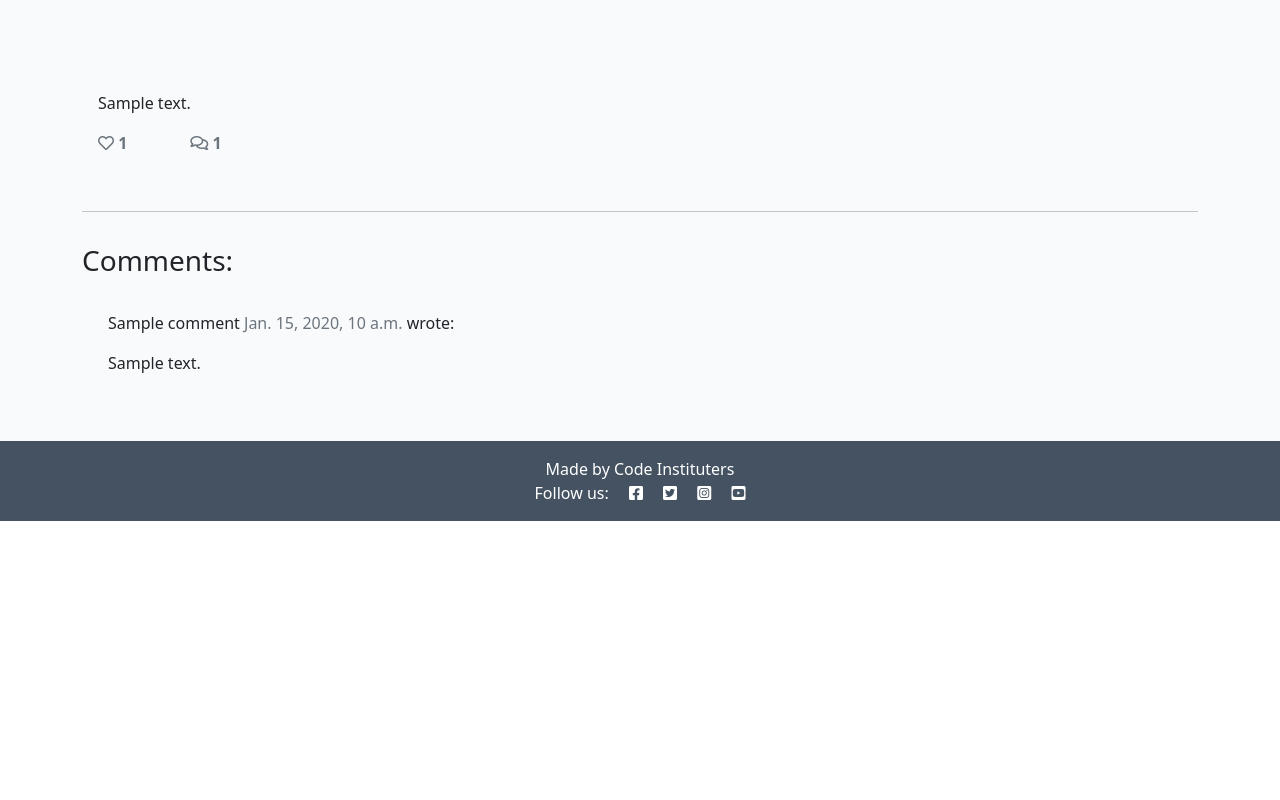
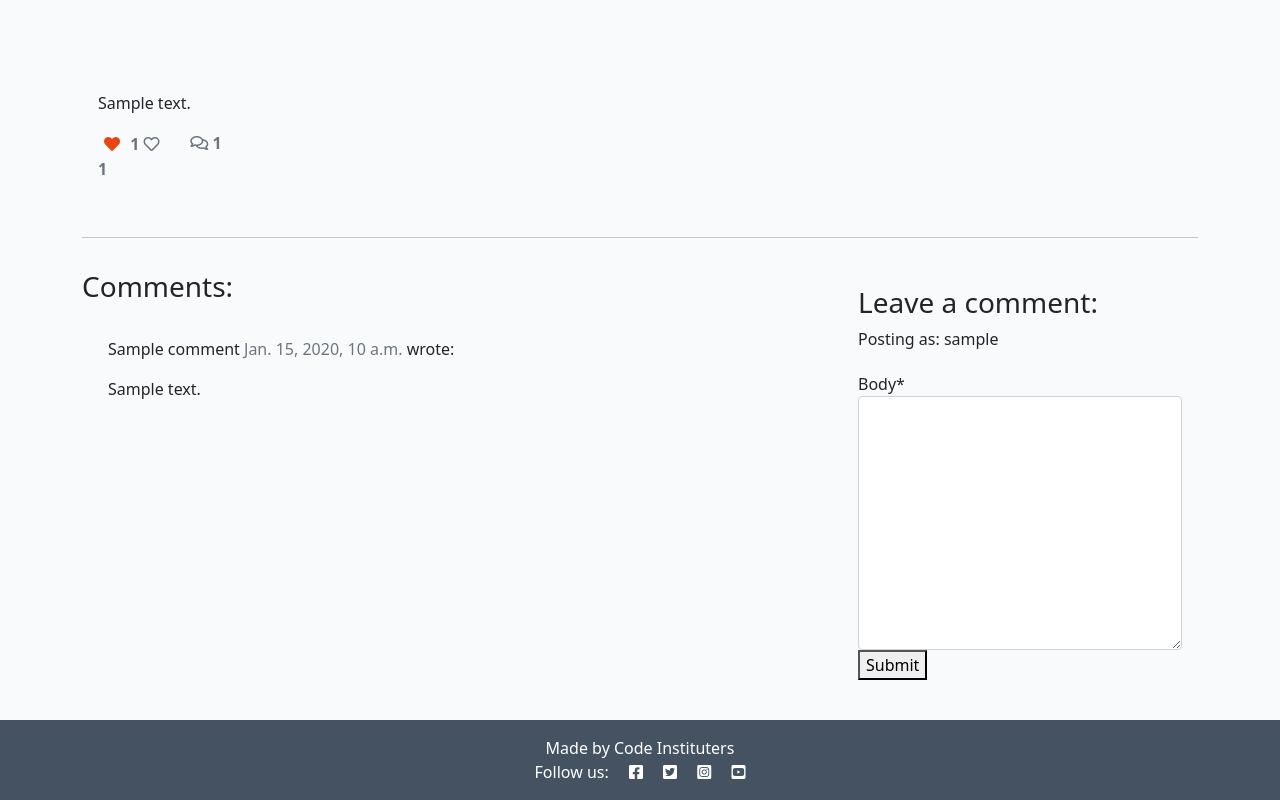
Before and after one commit to snoad96/DjangoBlog, a Django app: a page that uses templates/base.html in a window 1280 px wide. Shown: the part 281-1081 px from the top of the page. Before the commit the page ends 802 px from the top, so only its background shows below. Run offline with Django 3.2, Linux system fonts and the light colour scheme; a user stored in the database is signed in; tables that the repository leaves empty hold one stand-in row (values such as "Sample post"); one stand-in notice (Sample message) is shown; some libraries are stand-ins or nearby versions.

Commit message:
Add and update likes and messages to the blog site

```diff
--- /dev/null
+++ b/blog/forms.py
@@ -0,0 +1,8 @@
+from .models import Comment
+from django import forms
+
+
+class CommentForm(forms.ModelForm):
+    class Meta:
+        model = Comment
+        fields = ('body',)
--- a/blog/urls.py
+++ b/blog/urls.py
@@ -5,4 +5,5 @@ from django.urls import path
 urlpatterns = [
     path('', views.PostList.as_view(), name='home'),
     path('<slug:slug>/', views.PostDetail.as_view(), name='post_detail'),
+    path('like/<slug:slug>', views.PostLike.as_view(), name='post_like'),
 ]
--- a/blog/views.py
+++ b/blog/views.py
@@ -1,6 +1,8 @@
-from django.shortcuts import render, get_object_or_404
+from django.shortcuts import render, get_object_or_404, reverse
 from django.views import generic, View
+from django.http import HttpResponseRedirect
 from .models import Post
+from .forms import CommentForm
 
 
 class PostList(generic.ListView):
@@ -26,6 +28,52 @@ class PostDetail(View):
             {
                 "post": post,
                 "comments": comments,
-                "liked": liked
+                "commented": False,
+                "liked": liked,
+                "comment_form": CommentForm()
             },
         )
+
+    def post(self, request, slug, *args, **kwargs):
+        queryset = Post.objects.filter(status=1)
+        post = get_object_or_404(queryset, slug=slug)
+        comments = post.comments.filter(approved=True).order_by('created_on')
+        liked = False
+        if post.likes.filter(id=self.request.user.id).exists():
+            liked = True
+
+        comment_form = CommentForm(data=request.POST)
+
+        if comment_form.is_valid():
+            comment_form.instance.email = request.user.email
+            comment_form.instance.name = request.user.username
+            comment = comment_form.save(commit=False)
+            comment.post = post
+            comment.save()
+        else:
+            comemnt_form = CommentForm()
+
+        return render(
+            request,
+            "post_detail.html",
+            {
+                "post": post,
+                "comments": comments,
+                "commented": True,
+                "liked": liked,
+                "comment_form": CommentForm()
+            },
+        )
+
+
+class PostLike(View):
+
+    def post(self, request, slug):
+        post = get_object_or_404(Post, slug=slug)
+
+        if post.likes.filter(id=request.user.id).exists():
+            post.likes.remove(request.user)
+        else:
+            post.likes.add(request.user)
+
+            return HttpResponseRedirect(reverse('post_detail', args=[slug]))
--- a/requirements.txt
+++ b/requirements.txt
@@ -4,6 +4,7 @@ dj-database-url==0.5.0
 dj3-cloudinary-storage==0.0.6
 Django==3.2.16
 django-allauth==0.52.0
+django-crispy-forms==1.14.0
 django-summernote==0.8.20.0
 gunicorn==20.1.0
 oauthlib==3.2.2
--- a/templates/base.html
+++ b/templates/base.html
@@ -43,7 +43,7 @@
                     </li>
                     {% else %}
                     <li class="nav-item">
-                        <a class="nav-link" href="{% url 'account_register' %}">Register</a>
+                        <a class="nav-link" href="{% url 'account_signup' %}">Register</a>
                     </li>
                     <li class="nav-item">
                         <a class="nav-link" href="{% url 'account_login' %}">Login</a>
@@ -56,6 +56,22 @@
             </div>
         </div>
     </nav>
+
+    <div class="container">
+        <div class="row">
+            <div class="col-md-8 offset-md-2">
+                {% for messages in messages %}
+                <div class="alert {{ message.tags }} alert-dismissable fade show" id="msg"
+                role="alert">
+                {{ message | safe }}
+                <button type="button" class="btn-close" data-bs-dismiss="alert" aria-label="Close">
+                </button>
+            </div>
+
+                {% endfor %}
+            </div>
+        </div>
+    </div>
 
     <main class="flex-shrink-0 main-bg">
         {% block content %}
@@ -71,6 +87,13 @@
             <i class="fab fa-instagram-square ms-3"></i>
             <i class="fab fa-youtube-square ms-3"></i></p>
     </footer>
+    <script>
+        setTimeout(function () {
+            let messages = document.getElementById('msg');
+            let alert = new bootstrap.Alert(messages);
+            alert.close();
+        }, 3000);
+    </script>
 </body>
 
 </html>
--- a/templates/post_detail.html
+++ b/templates/post_detail.html
@@ -1,4 +1,6 @@
 {% extends 'base.html' %} {% block content %}
+
+{% load crispy_forms_tags %}
 
 <div class="masthead">
     <div class="container">
@@ -33,7 +35,30 @@
                 <div class="row">
 
                     <div class="col-1">
-                        <!-- The number of likes goes before the closing strong tag -->
+                        <strong>
+                            {% if user.is_authenticated %}
+                            <form class="d-inline" action="{% url 'post_like' post.slug %}" method="POST">
+                                {% csrf_token %}
+                                {% if liked %}
+
+                                <button type="submit" name="blogpost_id" value="{{post.slug}}" class="btn-like"><i
+                                        class="fas fa-heart"></i></button>
+
+                                {% else %}
+
+                                <button type="submit" name="blogpost_id" value="{{post.slug}}" class="btn-like"><i
+                                    class="far fa-heart"></i></button>
+
+                                {% endif %}
+
+                            </form>
+                            {% else %}
+
+                            <span class="text-secondary"><i class="far fa-heart"></i></span>
+                            {% endif %}
+                            <span class="text-secondary"> {{ post.number_of_likes }}</span>
+                        </strong>
+
                         <strong class="text-secondary"><i class="far fa-heart"></i> {{ post.number_of_likes }} </strong>
                     </div>
                     <div class="col-1">
@@ -77,6 +102,24 @@
         <div class="col-md-4 card mb-4  mt-3 ">
             <div class="card-body">
                 <!-- For later -->
+                {% if commented %}
+                <div class="alert alert-success" role="alert">
+                    Your comment is awaiting approval
+                </div>
+                {% else %}
+
+                {% if user.is_authenticated %}
+
+                <h3>Leave a comment:</h3>
+                <p>Posting as: {{ user.username }}</p>
+                <form method="post" style="margin-top: 1.3em;">
+                    {{ comment_form | crispy }}
+                    {% csrf_token %}
+                    <button type="submit" class=""btn btn-signup btn-lg>Submit</button>
+                </form>
+
+                {% endif %}
+                {% endif %}
             </div>
         </div>
     </div>
```
Also changed, not shown: codestar/settings.py (+12 -1 lines).
